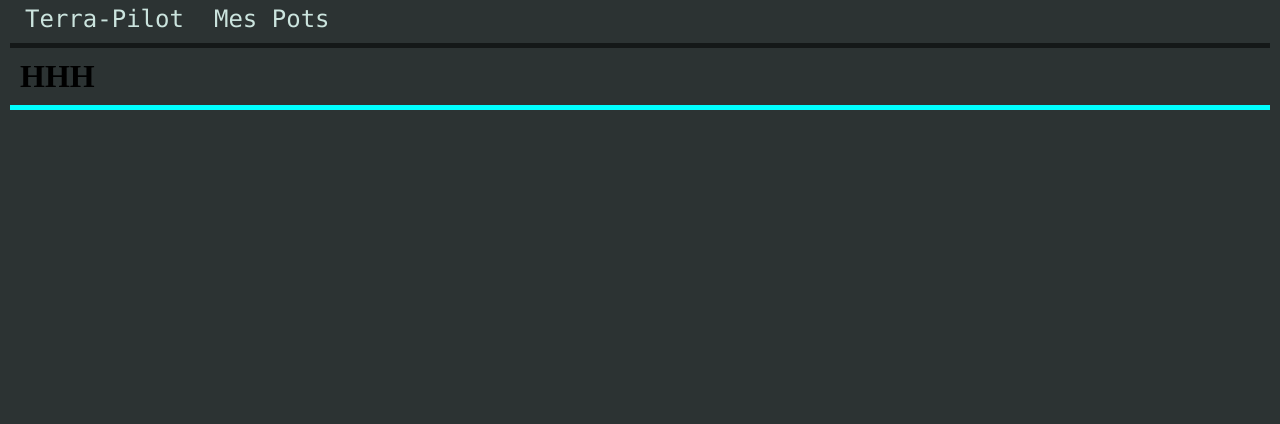
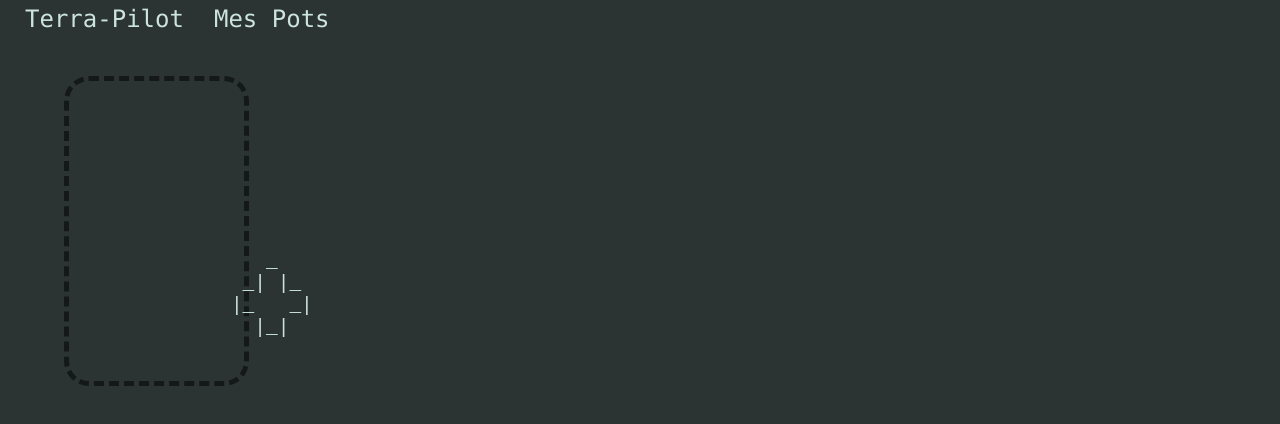
Before and after one commit to raybac38/PhysicalComputingPotDeFleure, a plain HTML site: page Menu_Pots.html in a window 1280 px wide. Drawn offline with Linux system fonts and the light colour scheme.

Commit message:
ajout du containeur, continuer avec le bouton

```diff
--- a/Menu_Pots.html
+++ b/Menu_Pots.html
@@ -16,7 +16,18 @@
     </header>
 
     <div class="conteneur">
-        <h1>HHH</h1>
+        <div class="boite">
+            <button class="add">
+
+<pre>
+    _
+  _| |_
+ |_   _|
+   |_|
+
+</pre>
+               </button>
+        </div>
     </div>
 
 
--- a/style_menu_pots.css
+++ b/style_menu_pots.css
@@ -21,13 +21,18 @@ button {
 
 }
 
+html
+{
+    height: 100%;
+}
+
 button:hover {
     background-color: #2E4F4F;
 }
 
 
 body {
-
+    height: 100%;
     margin: 0;
     border: 0;
     padding: 0;
@@ -43,3 +48,33 @@ h1
     box-shadow: 0px -5px #141818;
     border-color: aqua;
 }
+
+
+.conteneur
+{
+    margin-left: 5%;
+    margin-right: 5%;
+    margin-top: 3%;
+    height: 100%;
+    border: 5px;
+    border-color: #141818;
+}
+
+
+.boite
+{
+    width: 10%;
+    height: 30%;
+    padding:  30px;
+    border-radius: 25px;
+    border: solid 5px;
+    border-color: #141818;
+    border-style: dashed;
+
+}
+
+.add
+{
+    margin: 100%;
+    text-align: center;
+}
```
